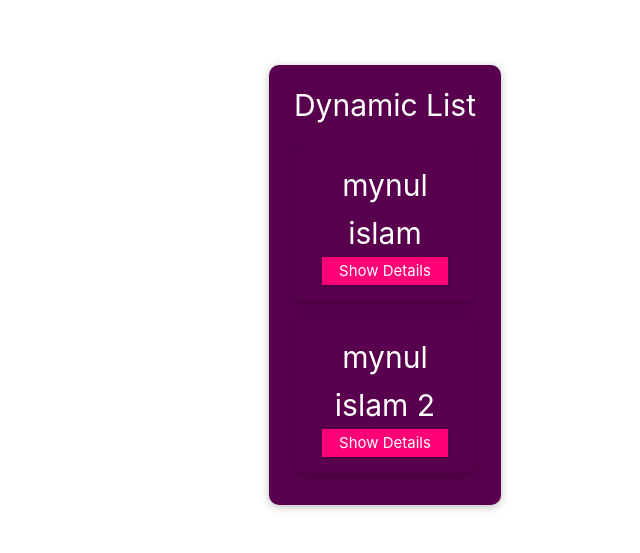
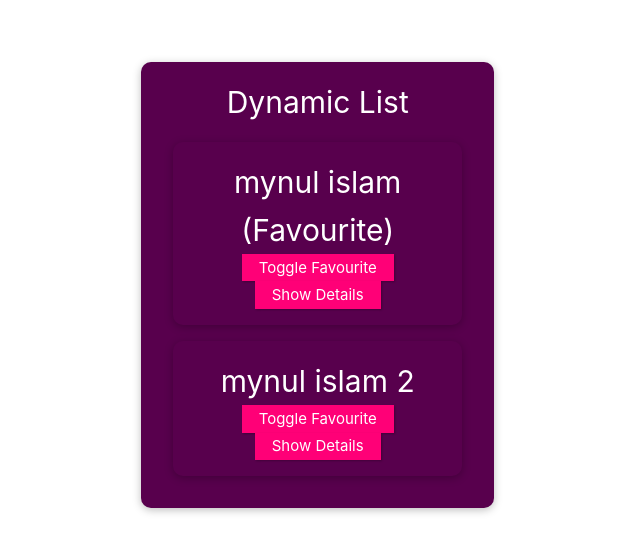
Before and after one commit to mynul-islam-madhurjo/vue-maxmillian, a Vue app in the folder Lesson 8 Vue CLI/vue-project/: page / in a window 1280 px wide. Shown: the part 115-668 px from the top of the page, without its empty margins (126-766 px from the left). Built offline with nearby package versions, Linux system fonts and the light colour scheme.

Commit message:
passing id from child to parent component

```diff
--- a/Lesson 8 Vue CLI/vue-project/src/App.vue
+++ b/Lesson 8 Vue CLI/vue-project/src/App.vue
@@ -12,18 +12,23 @@ import FriendContact from './components/FriendContact.vue'
   <header>
     <h1>Dynamic List</h1>
     <ul>
+
       <!-- Need to use kebab case for html
       name props is required
       -->
       <FriendContact
       v-for="friend in friends"
       :key="friend.id"
+      :id="friend.id"
       :name="friend.name"
       :phone-address="friend.phone"
       :email-address="friend.email"
+      :is-favourite="friend.isFavourite"
+      @toggle-favourite="toggleFavouriteStatus"
+
       />
       <!-- <FriendContact
-      name="Mynul Islam 2"
+      name="Mynul Islam 2"ent
       phone-address="023892839283"
       email-address="mynul2@gmail.com"
       /> -->
@@ -47,19 +52,26 @@ export default {
           id: 'mynul',
           name: 'mynul islam',
           phone: '12345678',
-          email: 'mynulislam@gmail.com'
+          email: 'mynulislam@gmail.com',
+          isFavourite: true
         },
         {
           id: 'mynul2',
           name: 'mynul islam 2',
           phone: '12345678910',
-          email: 'mynulislam2@gmail.com'
+          email: 'mynulislam2@gmail.com',
+          isFavourite: false
         }
       ]
     }
   },
   methods: {
+    //For communicating from child to parent
+    toggleFavouriteStatus(key){
+      alert(key);
+      // console.log(this.friends[0].id);
 
+    }
   }
 }
 
--- a/Lesson 8 Vue CLI/vue-project/src/components/FriendContact.vue
+++ b/Lesson 8 Vue CLI/vue-project/src/components/FriendContact.vue
@@ -1,6 +1,7 @@
 <template>
     <li>
-        <h1> {{ name }}</h1>
+        <h1> {{ name }} {{ isFavourite===true ? '(Favourite)' : '' }}</h1>
+        <button @click="toggleFavourite">Toggle Favourite</button>
         <button @click="showDetails"> {{ dataVisible ? 'Hide' : 'Show' }} Details</button>
             <ul v-if="dataVisible">
                 <li>{{ phoneAddress }}</li>
@@ -25,24 +26,34 @@ export default{
             }
         },
         phoneAddress: String,
-        emailAddress: String
+        emailAddress: String,
+        isFavourite: Boolean,
+        id: String,
+
     },
 
     data() {
         return {
             // data properties go here
             dataVisible: false,
-            friend: {
-                id: 'mynul',
-                name: 'mynul islam',
-                phone: '12345678',
-                email: 'mynulislam@gmail.com'
-        }
-        }
+            isFavourite: this.isFavourite
+        //     friend: {
+        //         id: 'mynul',
+        //         name: 'mynul islam',
+        //         phone: '12345678',
+        //         email: 'mynulislam@gmail.com'
+        // }
+        };
     },
     methods: {
         showDetails(){
             this.dataVisible = !this.dataVisible;
+        },
+        toggleFavourite(){
+            // this.isFavourite=!this.isFavourite;
+            // Creating a custom event for parent
+            console.log(this.id);
+            this.$emit('toggle-favourite', this.id);
         }
     }
 }
```
